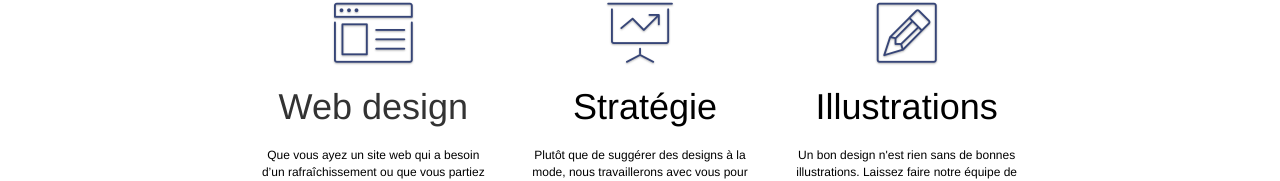
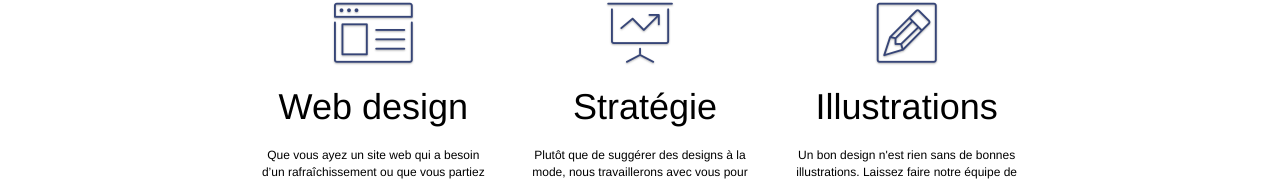
Before and after one commit to Mansodavy/MansoDavy_4_20092021, a plain HTML site: page index.html in a window 1280 px wide. Shown: the part 712-893 px from the top of the page. Drawn offline with Linux system fonts and the light colour scheme; files that its build step writes are made by us from their sources; files whose address does not match are found by name.

Commit message:
Correctionw3cindex

```diff
--- a/index.html
+++ b/index.html
@@ -159,7 +159,7 @@
                   "
                 ></span>
               </div>
-              <h1 class="mg-md text-center">Web design</h1>
+              <h2 class="mg-md text-center">Web design</h2>
               <p class="text-center">
                 Que vous ayez un site web qui a besoin d&rsquo;un
                 rafraîchissement ou que vous partiez de zéro, laissez-nous vous
@@ -420,7 +420,7 @@
                 </div>
                 <div class="col-sm-3">
                   <div class="text-center">
-                    <a class="social"href="https://instagram.com"
+                    <a class="social" href="https://instagram.com"
                       ><span class="fa fa-instagram icon-md"></span
                     ></a>
                   </div>
```
